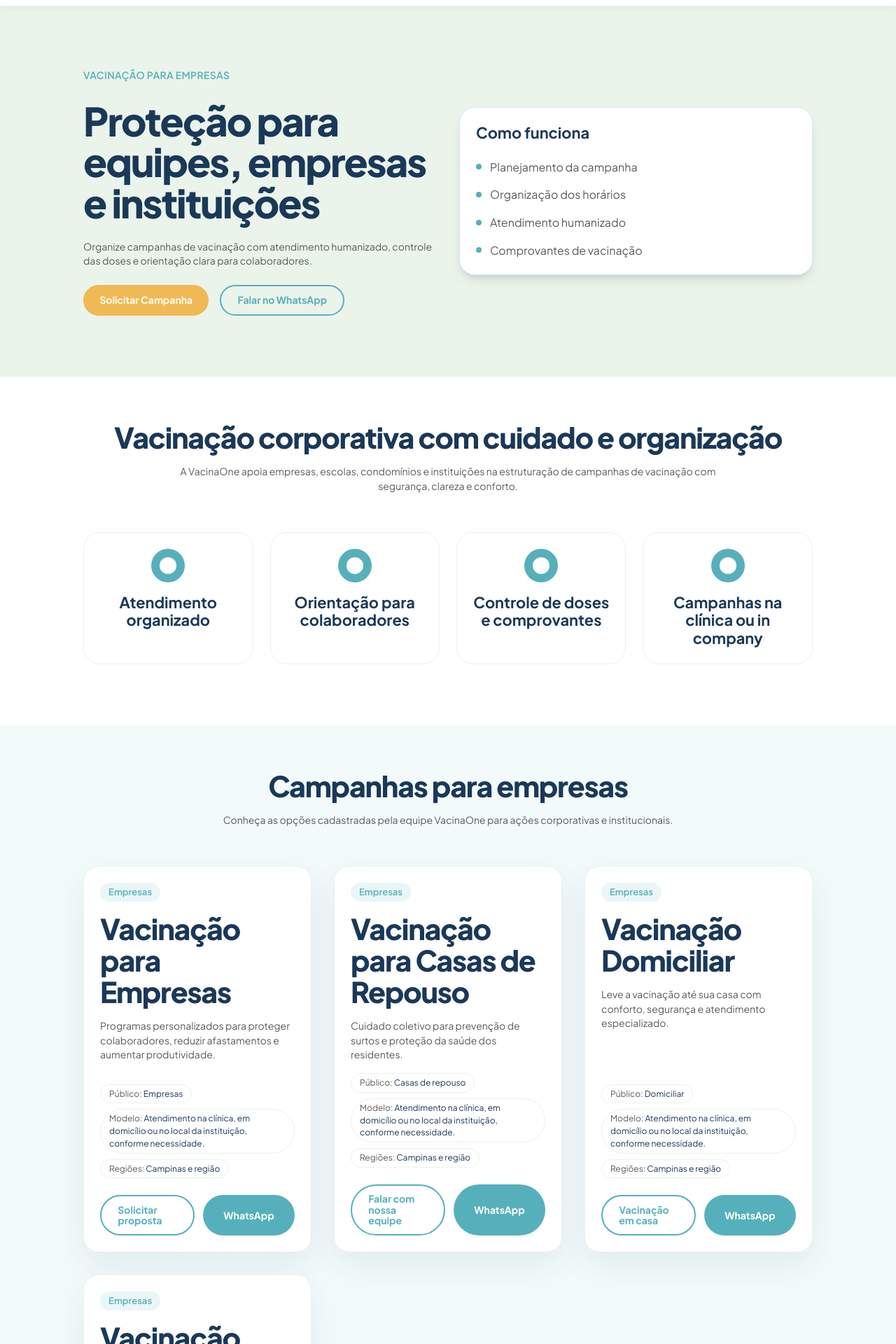
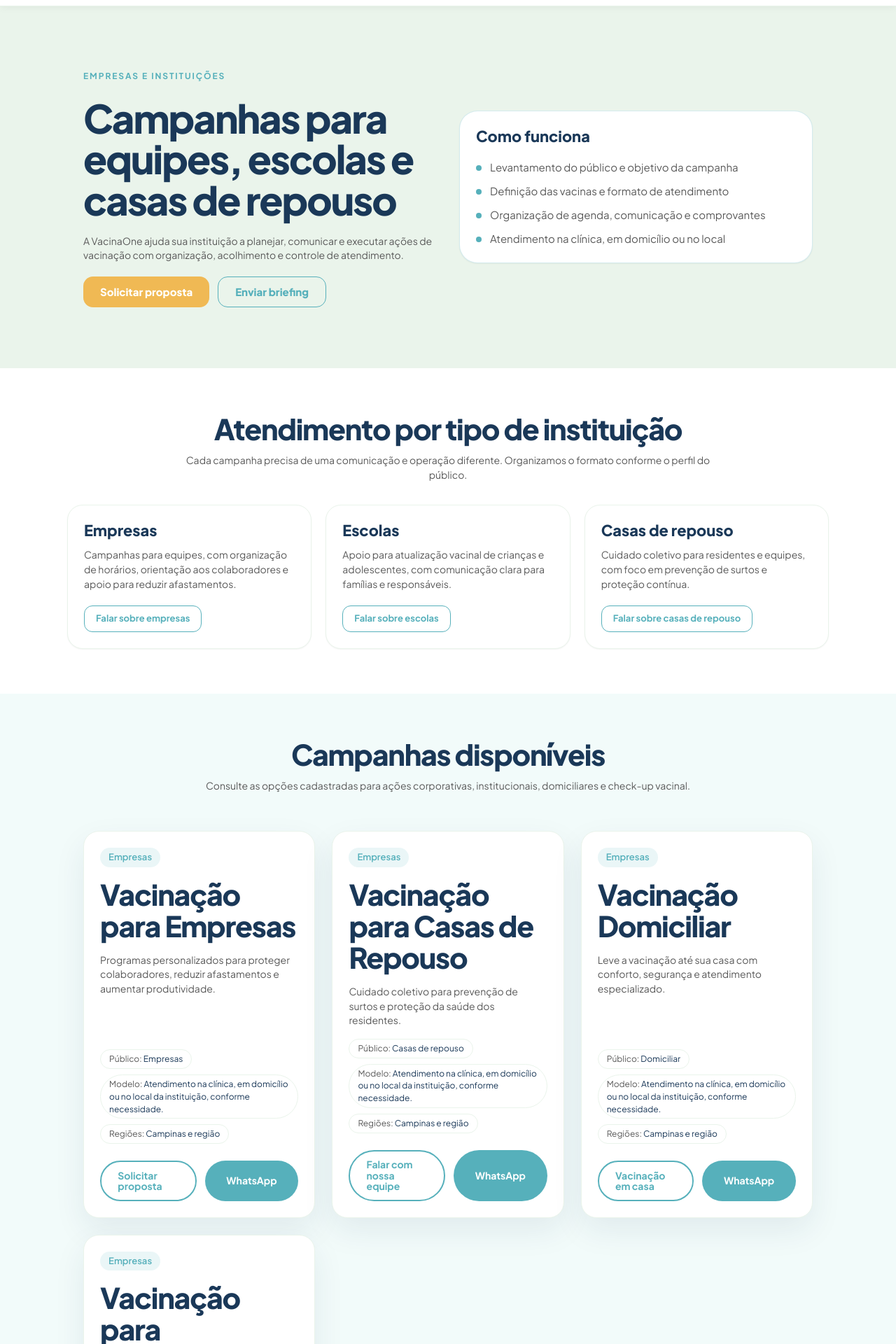
Before and after one commit to Tehkne-Solutions/vacina-one, a Next.js app: page /empresas in a window 1280 px wide. Shown: the part 80-2000 px from the top of the page at 70% size. Built offline with nearby package versions, Linux system fonts and the light colour scheme.

Commit message:
fix(content): reforçar textos de empresas escolas e repouso

```diff
--- a/src/app/empresas/page.tsx
+++ b/src/app/empresas/page.tsx
@@ -5,67 +5,60 @@
 
 export const metadata = {
   title: 'Vacinação para Empresas | VacinaOne',
-  description: 'Organize campanhas de vacinação para empresas, equipes e instituições com orientação da VacinaOne.',
+  description: 'Campanhas de vacinação para empresas, escolas, casas de repouso e instituições com orientação da VacinaOne.',
 };
 
 export default async function CorporatePage() {
   const campaigns = await getCorporateCampaigns();
   const corporateHref = getWhatsAppHref(
-    'Olá! Vim pelo site da VacinaOne e quero solicitar uma campanha de vacinação para empresa.'
+    'Olá! Vim pelo site da VacinaOne e quero solicitar uma campanha para empresa, escola ou instituição.'
   );
+
+  const segments = [
+    {
+      title: 'Empresas',
+      text: 'Campanhas para equipes, com organização de horários, orientação aos colaboradores e apoio para reduzir afastamentos.',
+    },
+    {
+      title: 'Escolas',
+      text: 'Apoio para atualização vacinal de crianças e adolescentes, com comunicação clara para famílias e responsáveis.',
+    },
+    {
+      title: 'Casas de repouso',
+      text: 'Cuidado coletivo para residentes e equipes, com foco em prevenção de surtos e proteção contínua.',
+    },
+  ];
 
   return (
     <main>
-      {/* Hero Interno */}
-      <section className="bg-[#EAF4EB] py-16 md:py-24">
-        <div className="w-[85%] max-w-[1570px] mx-auto">
-          <div className="grid grid-cols-1 lg:grid-cols-2 gap-12 items-center">
-            {/* Texto */}
-            <div className="space-y-6">
-              <span className="text-sm font-semibold text-[#56B0BB] uppercase tracking-wide">
-                Vacinação para empresas
-              </span>
-              <h1 className="text-3xl md:text-4xl lg:text-5xl font-black text-[#1A3858] leading-tight">
-                Proteção para equipes, empresas e instituições
+      <section className="bg-[#EAF4EB] py-12 md:py-16">
+        <div className="mx-auto w-[85%] max-w-[1280px]">
+          <div className="grid grid-cols-1 items-center gap-8 lg:grid-cols-2">
+            <div className="space-y-5">
+              <span className="text-[12px] font-bold uppercase tracking-[0.16em] text-[#56B0BB]">Empresas e instituições</span>
+              <h1 className="text-3xl font-black leading-tight text-[#1A3858] md:text-5xl">
+                Campanhas para equipes, escolas e casas de repouso
               </h1>
-              <p className="text-lg text-[#5A5A5A] leading-relaxed">
-                Organize campanhas de vacinação com atendimento humanizado, controle das doses e orientação clara para colaboradores.
+              <p className="text-[17px] leading-relaxed text-[#5A5A5A]">
+                A VacinaOne ajuda sua instituição a planejar, comunicar e executar ações de vacinação com organização, acolhimento e controle de atendimento.
               </p>
-              <div className="flex flex-col sm:flex-row gap-4">
-                <a
-                  href={corporateHref}
-                  target="_blank"
-                  rel="noopener noreferrer"
-                  className="inline-flex items-center justify-center bg-[#F0B954] text-white font-bold text-lg px-8 py-4 rounded-full hover:scale-105 transition-transform duration-200"
-                >
-                  Solicitar Campanha
+              <div className="flex flex-col gap-3 sm:flex-row">
+                <a href={corporateHref} target="_blank" rel="noopener noreferrer" className="inline-flex h-[44px] items-center justify-center rounded-[14px] bg-[#F0B954] px-6 text-[15px] font-black text-white transition hover:brightness-105">
+                  Solicitar proposta
                 </a>
-                <a
-                  href={corporateHref}
-                  target="_blank"
-                  rel="noopener noreferrer"
-                  className="inline-flex items-center justify-center border-2 border-[#56B0BB] text-[#56B0BB] font-bold text-lg px-8 py-4 rounded-full hover:bg-[#56B0BB] hover:text-white transition-colors duration-200"
-                >
-                  Falar no WhatsApp
-                </a>
+                <Link href="/contato#formulario-contato" className="inline-flex h-[44px] items-center justify-center rounded-[14px] border border-[#56B0BB] px-6 text-[15px] font-black text-[#56B0BB] transition hover:bg-[#56B0BB] hover:text-white">
+                  Enviar briefing
+                </Link>
               </div>
             </div>
 
-            {/* Card Visual */}
-            <div className="bg-white border border-[rgba(86,176,187,0.25)] rounded-[32px] p-8 shadow-lg">
-              <h3 className="text-xl font-bold text-[#1A3858] mb-6">
-                Como funciona
-              </h3>
-              <ul className="space-y-4">
-                {[
-                  'Planejamento da campanha',
-                  'Organização dos horários',
-                  'Atendimento humanizado',
-                  'Comprovantes de vacinação',
-                ].map((item, index) => (
-                  <li key={index} className="flex items-center gap-3">
-                    <div className="w-2 h-2 bg-[#56B0BB] rounded-full flex-shrink-0"></div>
-                    <span className="text-[#5A5A5A]">{item}</span>
+            <div className="rounded-[26px] border border-[rgba(86,176,187,0.25)] bg-white p-6 shadow-sm">
+              <h3 className="mb-5 text-[20px] font-black text-[#1A3858]">Como funciona</h3>
+              <ul className="space-y-3">
+                {['Levantamento do público e objetivo da campanha', 'Definição das vacinas e formato de atendimento', 'Organização de agenda, comunicação e comprovantes', 'Atendimento na clínica, em domicílio ou no local'].map((item) => (
+                  <li key={item} className="flex items-start gap-3">
+                    <span className="mt-2 h-2 w-2 shrink-0 rounded-full bg-[#56B0BB]" />
+                    <span className="text-[15px] leading-relaxed text-[#5A5A5A]">{item}</span>
                   </li>
                 ))}
               </ul>
@@ -74,76 +67,48 @@
         </div>
       </section>
 
-      {/* Seção de Benefícios */}
-      <section className="py-16 md:py-24">
-        <div className="w-[85%] max-w-[1570px] mx-auto">
-          <div className="text-center mb-12">
-            <h2 className="text-3xl md:text-4xl font-black text-[#1A3858] mb-4">
-              Vacinação corporativa com cuidado e organização
-            </h2>
-            <p className="text-lg text-[#5A5A5A] max-w-3xl mx-auto">
-              A VacinaOne apoia empresas, escolas, condomínios e instituições na estruturação de campanhas de vacinação com segurança, clareza e conforto.
+      <section className="py-12 md:py-16">
+        <div className="mx-auto w-[85%] max-w-[1280px]">
+          <div className="mb-8 text-center">
+            <h2 className="text-3xl font-black text-[#1A3858] md:text-4xl">Atendimento por tipo de instituição</h2>
+            <p className="mx-auto mt-3 max-w-3xl text-[16px] leading-relaxed text-[#5A5A5A]">
+              Cada campanha precisa de uma comunicação e operação diferente. Organizamos o formato conforme o perfil do público.
             </p>
           </div>
 
-          <div className="grid grid-cols-1 md:grid-cols-2 lg:grid-cols-4 gap-6">
-            {[
-              'Atendimento organizado',
-              'Orientação para colaboradores',
-              'Controle de doses e comprovantes',
-              'Campanhas na clínica ou in company',
-            ].map((benefit, index) => (
-              <div
-                key={index}
-                className="bg-white border border-[#EAF4EB] rounded-[24px] p-6 text-center hover:shadow-lg transition-shadow duration-300"
-              >
-                <div className="w-12 h-12 bg-[#56B0BB] rounded-full mx-auto mb-4 flex items-center justify-center">
-                  <div className="w-6 h-6 bg-white rounded-full"></div>
-                </div>
-                <h3 className="text-lg font-bold text-[#1A3858]">{benefit}</h3>
-              </div>
+          <div className="grid grid-cols-1 gap-5 md:grid-cols-3">
+            {segments.map((segment) => (
+              <article key={segment.title} className="rounded-[22px] border border-[#EAF4EB] bg-white p-6 shadow-sm transition hover:border-[#56B0BB] hover:shadow-lg">
+                <h3 className="text-[20px] font-black text-[#1A3858]">{segment.title}</h3>
+                <p className="mt-3 text-[15px] leading-relaxed text-[#5A5A5A]">{segment.text}</p>
+                <a href={corporateHref} target="_blank" rel="noopener noreferrer" className="mt-5 inline-flex h-[38px] items-center justify-center rounded-[12px] border border-[#56B0BB] px-4 text-[13px] font-bold text-[#56B0BB] transition hover:bg-[#56B0BB] hover:text-white">
+                  Falar sobre {segment.title.toLowerCase()}
+                </a>
+              </article>
             ))}
           </div>
         </div>
       </section>
 
-      {/* Listagem de Campanhas */}
-      <section className="py-16 md:py-24 bg-[#F2FBFA]">
-        <div className="w-[85%] max-w-[1570px] mx-auto">
-          <div className="text-center mb-12">
-            <h2 className="text-3xl md:text-4xl font-black text-[#1A3858] mb-4">
-              Campanhas para empresas
-            </h2>
-            <p className="text-lg text-[#5A5A5A]">
-              Conheça as opções cadastradas pela equipe VacinaOne para ações corporativas e institucionais.
+      <section className="bg-[#F2FBFA] py-12 md:py-16">
+        <div className="mx-auto w-[85%] max-w-[1280px]">
+          <div className="mb-8 text-center">
+            <h2 className="text-3xl font-black text-[#1A3858] md:text-4xl">Campanhas disponíveis</h2>
+            <p className="mx-auto mt-3 max-w-3xl text-[16px] leading-relaxed text-[#5A5A5A]">
+              Consulte as opções cadastradas para ações corporativas, institucionais, domiciliares e check-up vacinal.
             </p>
           </div>
 
           {campaigns.length === 0 ? (
-            <div className="bg-[#EAF4EB] rounded-[28px] p-12 text-center">
-              <h3 className="text-2xl font-bold text-[#1A3858] mb-4">
-                Nenhuma campanha cadastrada ainda.
-              </h3>
-              <p className="text-lg text-[#5A5A5A] mb-6">
-                Em breve, você poderá consultar aqui as opções de vacinação para empresas e instituições.
-              </p>
-              <a
-                href={corporateHref}
-                target="_blank"
-                rel="noopener noreferrer"
-                className="inline-flex items-center justify-center bg-[#56B0BB] text-white font-bold text-lg px-8 py-4 rounded-full hover:scale-105 transition-transform duration-200"
-              >
+            <div className="rounded-[24px] bg-[#EAF4EB] p-8 text-center">
+              <h3 className="mb-3 text-2xl font-bold text-[#1A3858]">Nenhuma campanha cadastrada ainda.</h3>
+              <p className="mb-6 text-[16px] text-[#5A5A5A]">Fale com a equipe para montar uma proposta personalizada.</p>
+              <a href={corporateHref} target="_blank" rel="noopener noreferrer" className="inline-flex h-[42px] items-center justify-center rounded-[14px] bg-[#56B0BB] px-6 text-[15px] font-bold text-white transition hover:brightness-105">
                 Falar com a equipe
               </a>
             </div>
           ) : (
-            <div
-              className={
-                campaigns.length === 1
-                  ? "flex justify-center"
-                  : "grid grid-cols-1 md:grid-cols-2 xl:grid-cols-3 gap-8"
-              }
-            >
+            <div className={campaigns.length === 1 ? 'flex justify-center' : 'grid grid-cols-1 gap-6 md:grid-cols-2 xl:grid-cols-3'}>
               {campaigns.map((campaign, index) => (
                 <CampaignCard key={campaign.id} campaign={campaign} index={index} />
               ))}
@@ -152,28 +117,17 @@
         </div>
       </section>
 
-      {/* CTA Final */}
-      <section className="bg-white py-16 md:py-20">
-        <div className="w-[85%] max-w-[1280px] mx-auto rounded-[32px] border border-[#DDEFEA] bg-[#EAF4EB] px-6 py-12 text-center shadow-sm md:px-12 md:py-16">
-          <h2 className="text-3xl md:text-4xl font-black text-[#1A3858] mb-4">
-            Quer organizar uma campanha de vacinação?
-          </h2>
-          <p className="text-lg text-[#5A5A5A] mb-8 max-w-2xl mx-auto">
-            Nossa equipe pode ajudar sua empresa a planejar uma ação segura, clara e bem organizada.
+      <section className="bg-white py-12 md:py-16">
+        <div className="mx-auto w-[85%] max-w-[960px] rounded-[28px] border border-[#DDEFEA] bg-[#EAF4EB] p-8 text-center shadow-sm md:p-10">
+          <h2 className="text-3xl font-black text-[#1A3858] md:text-4xl">Quer organizar uma campanha?</h2>
+          <p className="mx-auto mt-3 max-w-2xl text-[16px] leading-relaxed text-[#5A5A5A]">
+            Envie um briefing rápido e a equipe da VacinaOne retorna com orientação de formato, vacinas e próximos passos.
           </p>
-          <div className="flex flex-col sm:flex-row gap-4 justify-center">
-            <a
-              href={corporateHref}
-              target="_blank"
-              rel="noopener noreferrer"
-              className="inline-flex items-center justify-center bg-[#F0B954] text-white font-bold text-lg px-8 py-4 rounded-full hover:scale-105 transition-transform duration-200"
-            >
-              Solicitar Campanha
+          <div className="mt-6 flex flex-col justify-center gap-3 sm:flex-row">
+            <a href={corporateHref} target="_blank" rel="noopener noreferrer" className="inline-flex h-[44px] items-center justify-center rounded-[14px] bg-[#F0B954] px-6 text-[15px] font-black text-white transition hover:brightness-105">
+              Solicitar proposta
             </a>
-            <Link
-              href="/vacinas"
-              className="inline-flex items-center justify-center border-2 border-[#56B0BB] text-[#56B0BB] font-bold text-lg px-8 py-4 rounded-full hover:bg-[#56B0BB] hover:text-white transition-colors duration-200"
-            >
+            <Link href="/vacinas" className="inline-flex h-[44px] items-center justify-center rounded-[14px] border border-[#56B0BB] px-6 text-[15px] font-black text-[#56B0BB] transition hover:bg-[#56B0BB] hover:text-white">
               Ver vacinas
             </Link>
           </div>
```
